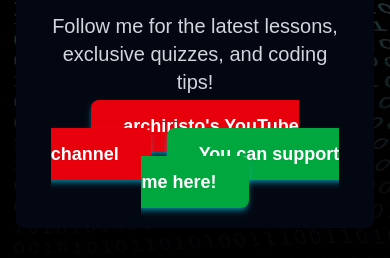
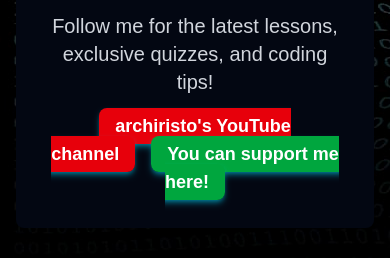
Before and after one commit to archiristo/MathCS.online, a Next.js app: page / in a window 390 px wide. Shown: the part 1444-1702 px from the top of the page. Built offline with nearby package versions, Linux system fonts and the light colour scheme.

Commit message:
fix: responsive2

```diff
--- a/app/page.js
+++ b/app/page.js
@@ -42,12 +42,12 @@
             </p>
             {/* YouTube Kanalı Linki */}
             <Link href="https://www.youtube.com/@archiristo" target="_blank" rel="noopener noreferrer"
-                  className="px-8 py-4 bg-red-600 text-white font-extrabold text-lg rounded-lg shadow-md shadow-cyan-500/50 hover:bg-red-700 transition duration-300 mr-4">
+                  className="px-4 py-2 bg-red-600 text-white font-extrabold text-lg rounded-lg shadow-md shadow-cyan-500/50 hover:bg-red-700 transition duration-300 mr-4">
                 archiristo&apos;s YouTube channel
             </Link>
             {/* Bağış linki */}
             <Link href="https://archiristo.gumroad.com/" target="_blank" rel="noopener noreferrer"
-                  className="px-8 py-4 bg-green-600 text-white font-extrabold text-lg rounded-lg shadow-md shadow-cyan-500/50 hover:bg-green-700 transition duration-300">
+                  className="px-4 py-2 bg-green-600 text-white font-extrabold text-lg rounded-lg shadow-md shadow-cyan-500/50 hover:bg-green-700 transition duration-300">
                 You can support me here!
             </Link>
         </div>
```
